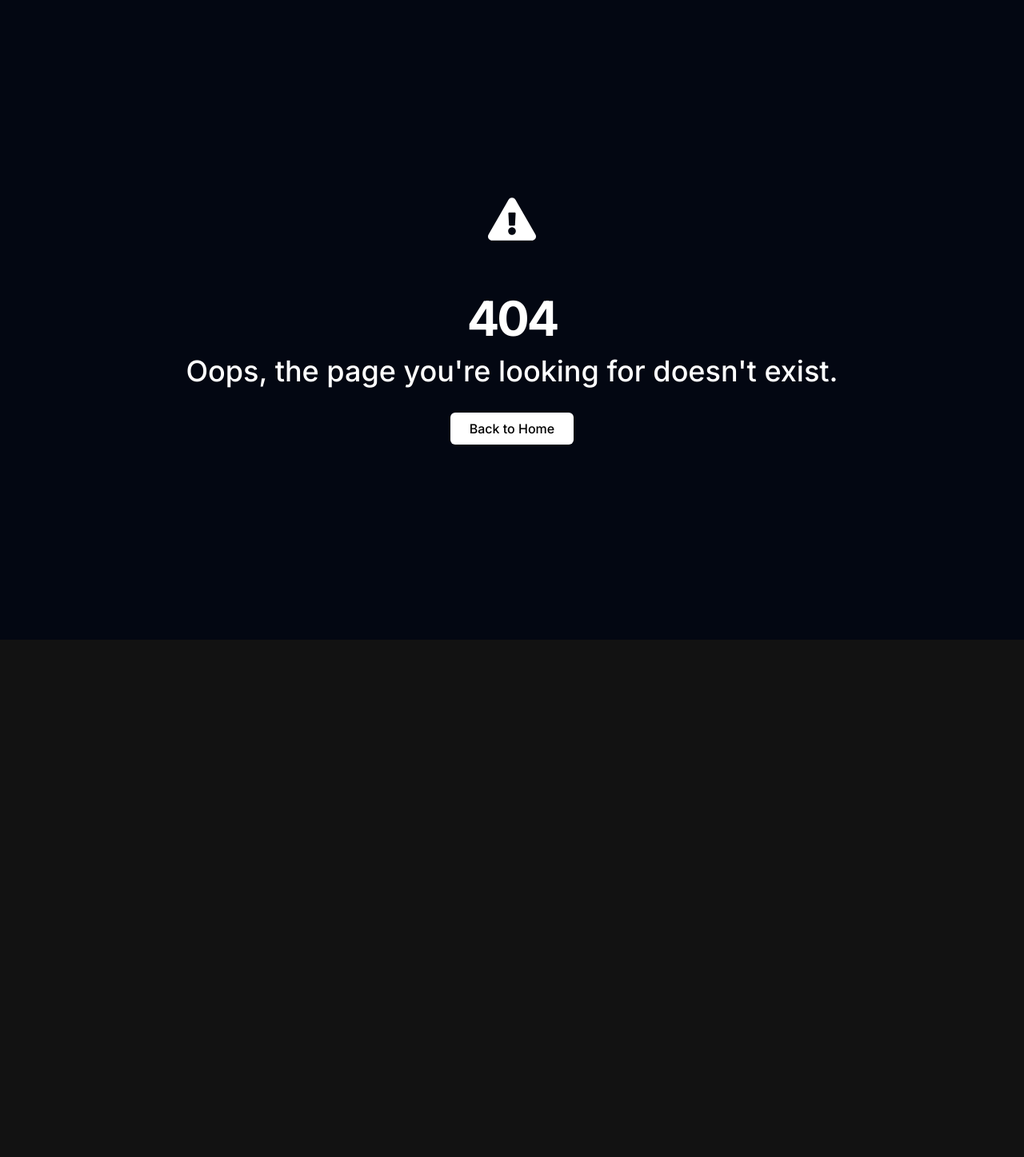
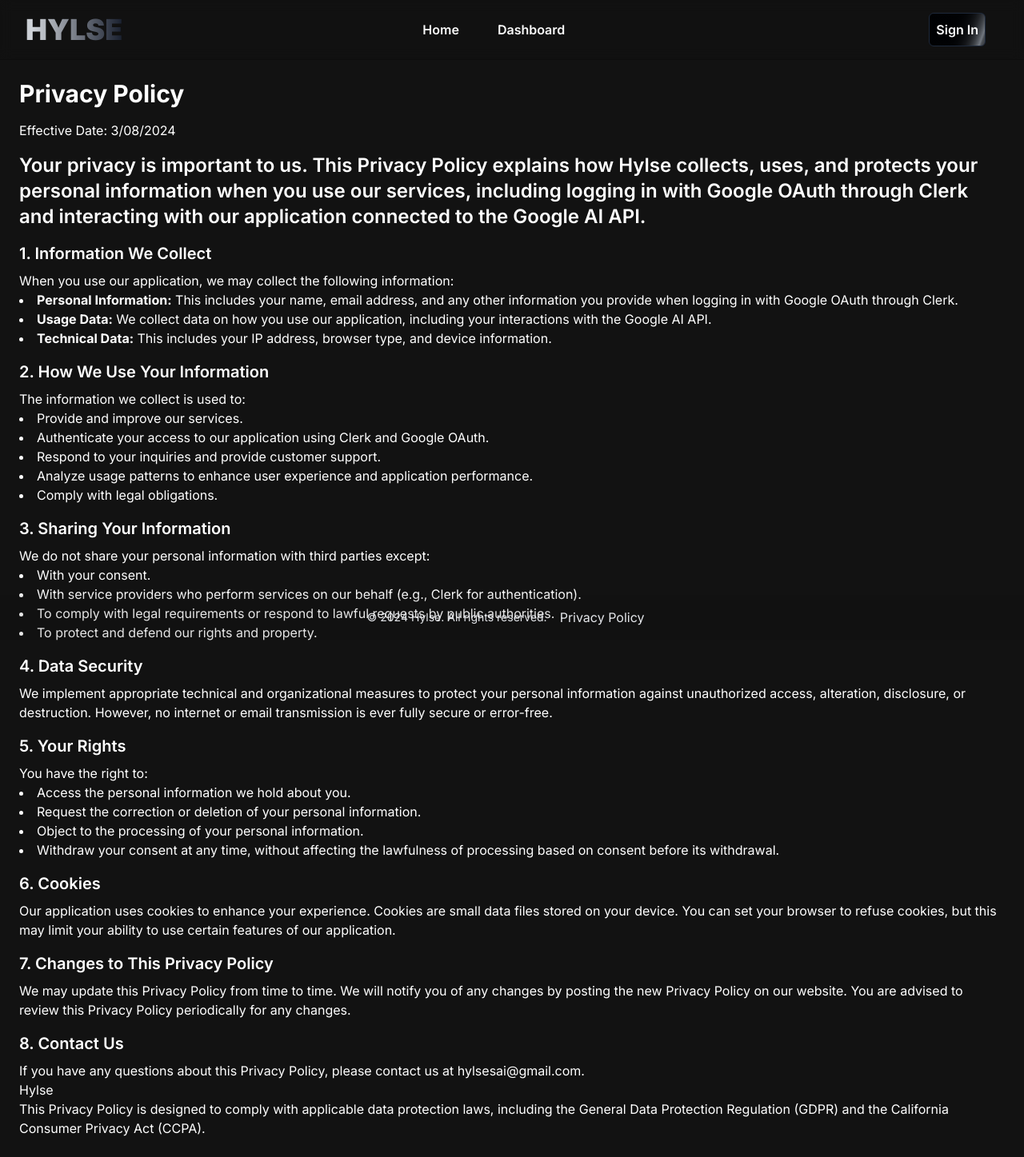
Before and after one commit to ilkayZs/Hylse2, a Next.js app: page /privacy-policy in a window 1280 px wide. Before the commit this address had no page. Shown: the whole page at 80% size. Before the commit the page ends 800 px from the top, so only its background shows below. Built offline with nearby package versions, Linux system fonts and the light colour scheme; no server answers.

Commit message:
privacypolicy update

```diff
--- a/src/app/(home)/layout.tsx
+++ b/src/app/(home)/layout.tsx
@@ -1,10 +1,10 @@
 import Navbar from "../components/Navbar";
-
+import Footer from "../components/Footer";
 export default function HomeLayout({ children }: { children: React.ReactNode })  {
   return (
     <>
     <Navbar/>
-
+    <Footer/>
     {children}
     </>
   )
--- /dev/null
+++ b/src/app/(home)/privacy-policy/page.tsx
@@ -0,0 +1,65 @@
+import React from 'react';
+
+function Privacy() {
+  return (
+    <div className="container mx-auto p-6">
+      <h1 className="text-3xl font-bold mb-4">Privacy Policy</h1>
+      <p>Effective Date: 3/08/2024</p>
+
+      <h2 className="text-2xl font-semibold mt-4 mb-2">Your privacy is important to us. This Privacy Policy explains how Hylse collects, uses, and protects your personal information when you use our services, including logging in with Google OAuth through Clerk and interacting with our application connected to the Google AI API.</h2>
+
+      <h3 className="text-xl font-semibold mt-4 mb-2">1. Information We Collect</h3>
+      <p>When you use our application, we may collect the following information:</p>
+      <ul className="list-disc list-inside">
+        <li><strong>Personal Information:</strong> This includes your name, email address, and any other information you provide when logging in with Google OAuth through Clerk.</li>
+        <li><strong>Usage Data:</strong> We collect data on how you use our application, including your interactions with the Google AI API.</li>
+        <li><strong>Technical Data:</strong> This includes your IP address, browser type, and device information.</li>
+      </ul>
+
+      <h3 className="text-xl font-semibold mt-4 mb-2">2. How We Use Your Information</h3>
+      <p>The information we collect is used to:</p>
+      <ul className="list-disc list-inside">
+        <li>Provide and improve our services.</li>
+        <li>Authenticate your access to our application using Clerk and Google OAuth.</li>
+        <li>Respond to your inquiries and provide customer support.</li>
+        <li>Analyze usage patterns to enhance user experience and application performance.</li>
+        <li>Comply with legal obligations.</li>
+      </ul>
+
+      <h3 className="text-xl font-semibold mt-4 mb-2">3. Sharing Your Information</h3>
+      <p>We do not share your personal information with third parties except:</p>
+      <ul className="list-disc list-inside">
+        <li>With your consent.</li>
+        <li>With service providers who perform services on our behalf (e.g., Clerk for authentication).</li>
+        <li>To comply with legal requirements or respond to lawful requests by public authorities.</li>
+        <li>To protect and defend our rights and property.</li>
+      </ul>
+
+      <h3 className="text-xl font-semibold mt-4 mb-2">4. Data Security</h3>
+      <p>We implement appropriate technical and organizational measures to protect your personal information against unauthorized access, alteration, disclosure, or destruction. However, no internet or email transmission is ever fully secure or error-free.</p>
+
+      <h3 className="text-xl font-semibold mt-4 mb-2">5. Your Rights</h3>
+      <p>You have the right to:</p>
+      <ul className="list-disc list-inside">
+        <li>Access the personal information we hold about you.</li>
+        <li>Request the correction or deletion of your personal information.</li>
+        <li>Object to the processing of your personal information.</li>
+        <li>Withdraw your consent at any time, without affecting the lawfulness of processing based on consent before its withdrawal.</li>
+      </ul>
+
+      <h3 className="text-xl font-semibold mt-4 mb-2">6. Cookies</h3>
+      <p>Our application uses cookies to enhance your experience. Cookies are small data files stored on your device. You can set your browser to refuse cookies, but this may limit your ability to use certain features of our application.</p>
+
+      <h3 className="text-xl font-semibold mt-4 mb-2">7. Changes to This Privacy Policy</h3>
+      <p>We may update this Privacy Policy from time to time. We will notify you of any changes by posting the new Privacy Policy on our website. You are advised to review this Privacy Policy periodically for any changes.</p>
+
+      <h3 className="text-xl font-semibold mt-4 mb-2">8. Contact Us</h3>
+      <p>If you have any questions about this Privacy Policy, please contact us at hylsesai@gmail.com.</p>
+      <p>Hylse </p>
+
+      <p>This Privacy Policy is designed to comply with applicable data protection laws, including the General Data Protection Regulation (GDPR) and the California Consumer Privacy Act (CCPA).</p>
+    </div>
+  );
+};
+
+export default Privacy;
--- /dev/null
+++ b/src/app/components/Footer.tsx
@@ -0,0 +1,22 @@
+import React from 'react';
+import Link from 'next/link';
+
+const Footer: React.FC = () => {
+  return (
+    <footer className="bg-white dark:bg-neutral-950/10 text-gray-800 dark:text-gray-200 py-4 fixed bottom-0 w-full z-10">
+      <div className="container mx-auto px-4">
+        <div className="flex flex-col md:flex-row justify-center items-center">
+          <p className="text-sm mb-2 md:mb-0">&copy; 2024 Hylse.  All rights reserved.</p>
+          <div className="flex space-x-4 mt-2 md:mt-0">
+            <Link href="privacy-policy" className="text-gray-800 dark:text-gray-200 hover:underline mx-4">
+              Privacy Policy
+            </Link>
+
+          </div>
+        </div>
+      </div>
+    </footer>
+  );
+};
+
+export default Footer;
```
